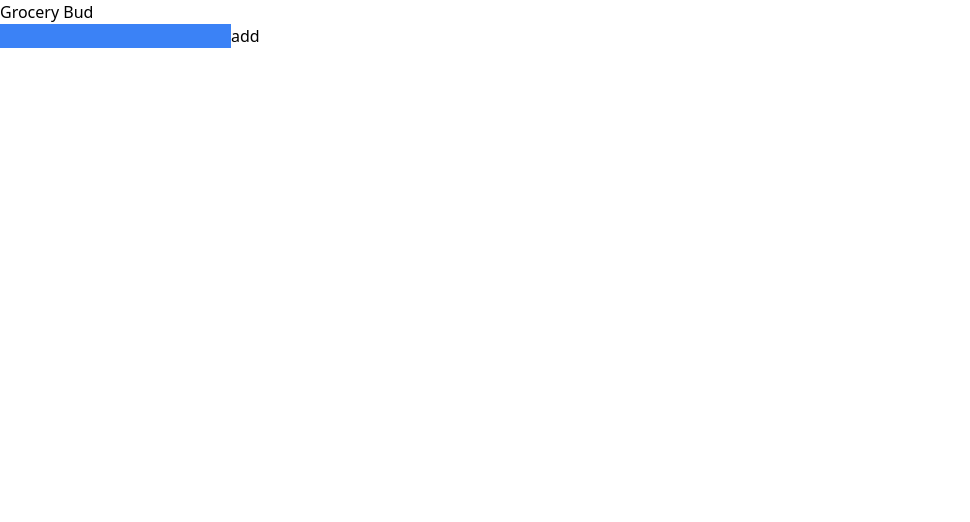
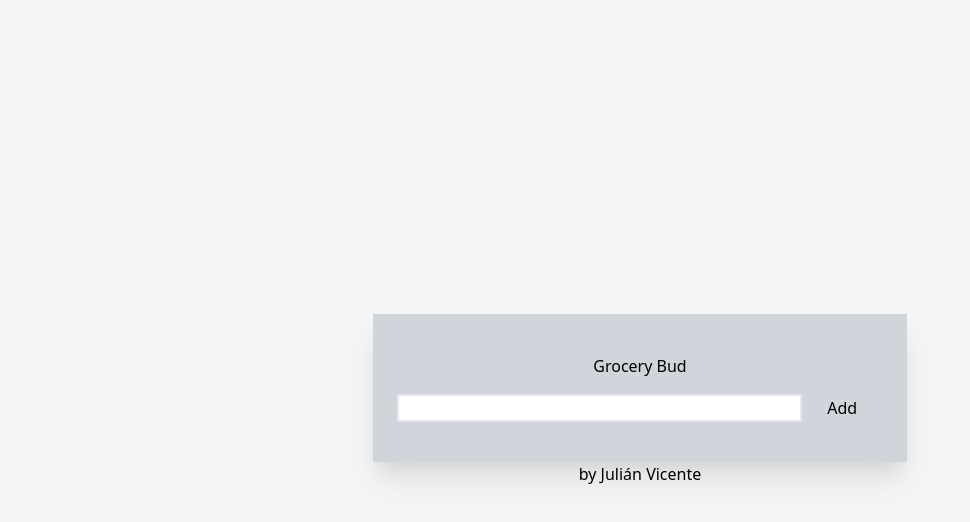
Before and after one commit to julianv97/grocery-bud, a React (Create React App) app: page / in a window 1280 px wide. Shown: the top 522 px of the page, without its empty margins (0-970 px from the left). Built offline with nearby package versions, Linux system fonts and the light colour scheme.

Commit message:
función editItem

```diff
--- a/package.json
+++ b/package.json
@@ -9,13 +9,14 @@
     "@testing-library/user-event": "^12.8.3",
     "react": "^17.0.2",
     "react-dom": "^17.0.2",
+    "react-icons": "^4.2.0",
     "react-scripts": "4.0.3",
     "web-vitals": "^1.1.2"
   },
   "scripts": {
     "start": "craco start",
-     "build": "craco build",
-     "test": "craco test",
+    "build": "craco build",
+    "test": "craco test",
     "eject": "react-scripts eject"
   },
   "eslintConfig": {
--- a/src/App.js
+++ b/src/App.js
@@ -16,8 +16,14 @@ function App() {
 
   const handleSubmit = (e) => {
     e.preventDefault();
+    if (item.length === 0) return;
     const newItem = { id: new Date().getTime().toString(), title: item };
     setList([...list, newItem]);
+    setItem("");
+  };
+
+  const removeItem = (id) => {
+    setList(list.filter((item) => item.id !== id));
   };
 
   const clearList = () => {
@@ -25,7 +31,6 @@ function App() {
   };
 
   //Cuando elimino un item o la lista entera, con el Effect le paso al localStorage la nueva list para que se actualice.
-
   useEffect(() => {
     localStorage.setItem("list", JSON.stringify(list));
   }, [list]);
@@ -33,28 +38,36 @@ function App() {
   console.log(list);
 
   return (
-    <section>
-      <form onSubmit={handleSubmit}>
-        <h1 className="capitalize">grocery bud</h1>
-        <div>
+    <main className="flex flex-col items-center justify-center min-h-screen	bg-gray-100">
+      <section className="bg-gray-300 w-10/12 md:w-7/12 lg:w-5/12 py-10 flex flex-col items-center shadow-xl">
+        <form
+          onSubmit={handleSubmit}
+          className="w-full flex flex-col items-center"
+        >
+          <h1 className="capitalize pb-4">grocery bud</h1>
+          <div className="500 w-full px-6">
             <input
               type="text"
               value={item}
               onChange={(e) => setItem(e.target.value)}
-            className="bg-blue-500"
+              className="border-2  w-10/12"
             />
-          <button>add</button>
+            <button className="w-2/12 capitalize">add</button>
           </div>
         </form>
 
         {list.length > 0 && (
           <div>
             {/*Falta crear y pasar como prop a list: editItem, removeItem */}
-          <List items={list} />
-          <button onClick={clearList}>clear items</button>
+            <List items={list} removeItem={removeItem} />
+            <button onClick={clearList} className="capitalize">
+              clear items
+            </button>
           </div>
         )}
       </section>
+      <footer>by Julián Vicente</footer>
+    </main>
   );
 }
 
--- a/src/components/List.jsx
+++ b/src/components/List.jsx
@@ -1,19 +1,27 @@
 import React from "react";
+import { FaEdit, FaTrash } from "react-icons/fa";
 
-const List = ({ items }) => {
+const List = ({ items, removeItem }) => {
   return (
     <div>
       {items.map((item) => {
         const { id, title } = item;
         return (
-          <article key={id} className="flex">
+          <article key={id} className="flex py-4">
             <h3>{title}</h3>
 
             <div className="pl-6">
-              <button>edit</button>
-              <button className="px-2">eliminar</button>
+              <button>
+                <FaEdit />
+              </button>
+              <button
+                type="button"
+                onClick={() => removeItem(id)}
+                className="px-2"
+              >
+                <FaTrash />
+              </button>
             </div>
-
           </article>
         );
       })}
--- a/tailwind.config.js
+++ b/tailwind.config.js
@@ -1,11 +1,35 @@
 module.exports = {
-  purge: ['./src/**/*.{js,jsx,ts,tsx}', './public/index.html'],
+  purge: ["./src/**/*.{js,jsx,ts,tsx}", "./public/index.html"],
   darkMode: false, // or 'media' or 'class'
   theme: {
+    minHeight: {
+      0: "0",
+      "1/4": "25%",
+      "1/2": "50%",
+      "3/4": "75%",
+      full: "100%",
+      screen: "100vh",
+    },
+    screens: {
+      sm: "340px",
+      // => @media (min-width: 340x) { ... }
+
+      md: "768px",
+      // => @media (min-width: 768px) { ... }
+
+      lg: "1024px",
+      // => @media (min-width: 1024px) { ... }
+
+      xl: "1280px",
+      // => @media (min-width: 1280px) { ... }
+
+      "2xl": "1536px",
+      // => @media (min-width: 1536px) { ... }
+    },
     extend: {},
   },
   variants: {
     extend: {},
   },
   plugins: [],
-}
+};
```
Also changed, not shown: log.txt, 1 other file (tests, documents, lock files or other folders). Lines whose indentation alone changed are shown as unchanged.
